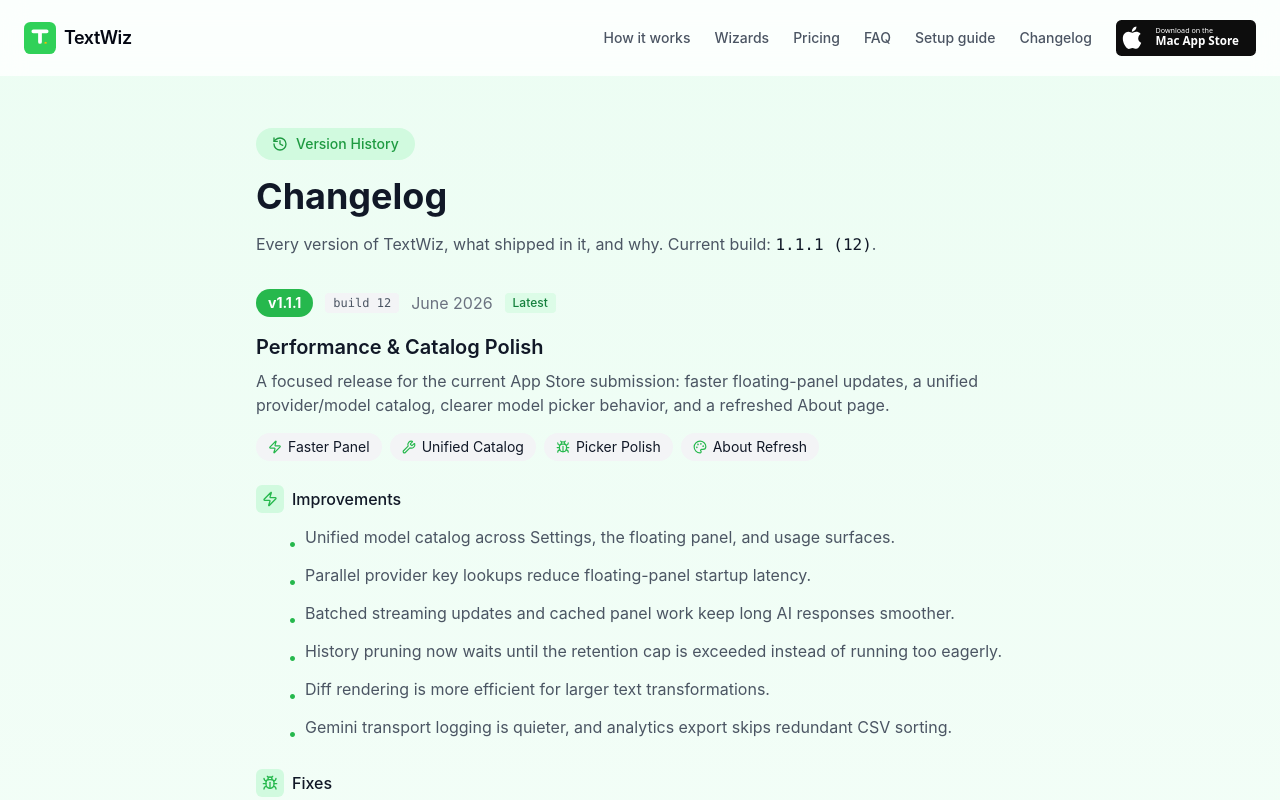
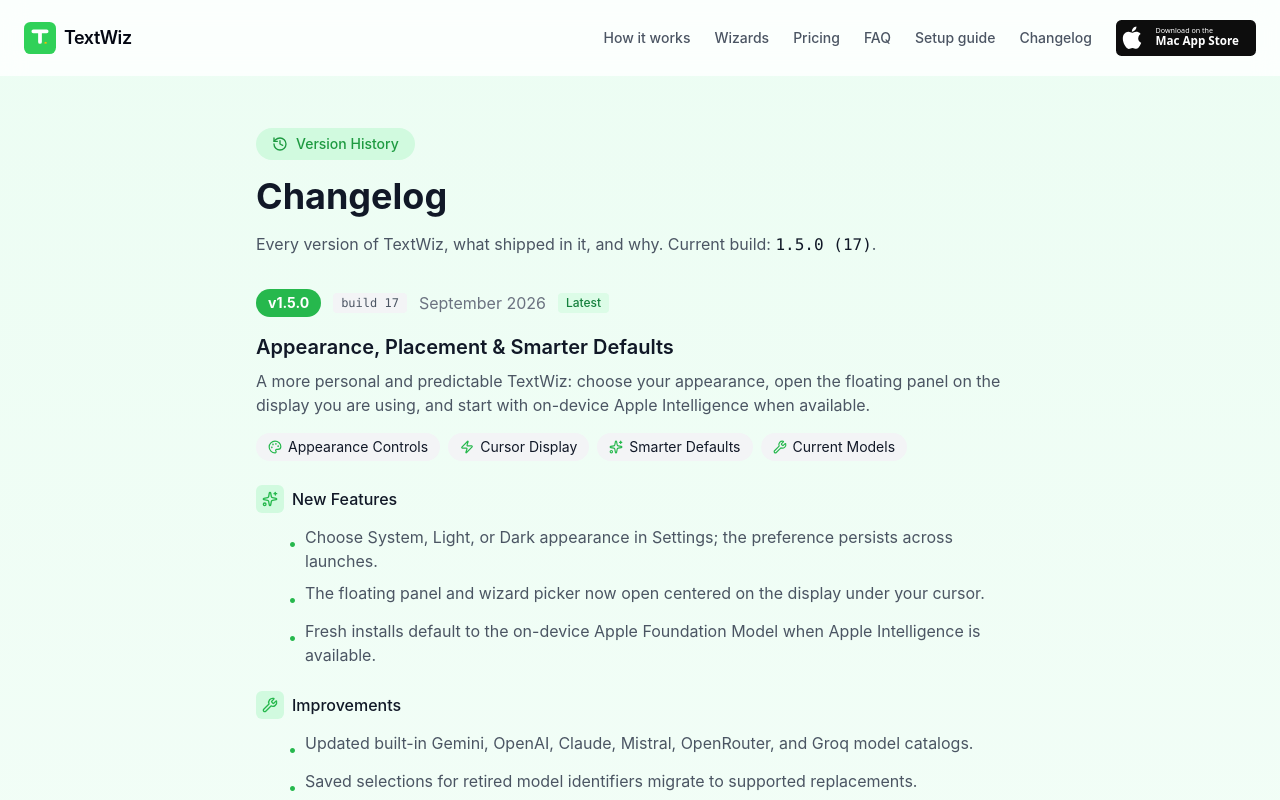
Before and after one commit to luongnv89/textwiz-website, a React (Vite) app: page /changelog in a window 1280 px wide. Shown: the top 800 px of the page. Built offline with nearby package versions, Linux system fonts and the light colour scheme.

Commit message:
docs: publish TextWiz v1.5.0 release

```diff
--- a/src/lib/version.js
+++ b/src/lib/version.js
@@ -1,5 +1,5 @@
 // Keep in sync with Sources/TextWizApp/Info.plist
 // CFBundleShortVersionString + CFBundleVersion
-export const APP_VERSION = '1.1.1';
-export const APP_BUILD = '12';
+export const APP_VERSION = '1.5.0';
+export const APP_BUILD = '17';
 export const APP_VERSION_FULL = `${APP_VERSION} (${APP_BUILD})`;
--- a/src/pages/ChangelogPage.jsx
+++ b/src/pages/ChangelogPage.jsx
@@ -2,6 +2,41 @@
 import { APP_VERSION_FULL } from '../lib/version';
 
 const releases = [
+  {
+    version: '1.5.0',
+    build: '17',
+    date: 'September 2026',
+    title: 'Appearance, Placement & Smarter Defaults',
+    description:
+      'A more personal and predictable TextWiz: choose your appearance, open the floating panel on the display you are using, and start with on-device Apple Intelligence when available.',
+    isLatest: true,
+    highlights: [
+      { icon: Palette, text: 'Appearance Controls' },
+      { icon: Zap, text: 'Cursor Display' },
+      { icon: Sparkles, text: 'Smarter Defaults' },
+      { icon: Wrench, text: 'Current Models' },
+    ],
+    sections: [
+      {
+        title: 'New Features',
+        icon: Sparkles,
+        items: [
+          'Choose System, Light, or Dark appearance in Settings; the preference persists across launches.',
+          'The floating panel and wizard picker now open centered on the display under your cursor.',
+          'Fresh installs default to the on-device Apple Foundation Model when Apple Intelligence is available.',
+        ],
+      },
+      {
+        title: 'Improvements',
+        icon: Wrench,
+        items: [
+          'Updated built-in Gemini, OpenAI, Claude, Mistral, OpenRouter, and Groq model catalogs.',
+          'Saved selections for retired model identifiers migrate to supported replacements.',
+          'Brand text remains legible across light and dark appearances.',
+        ],
+      },
+    ],
+  },
   {
     version: '1.1.1',
     build: '12',
@@ -9,7 +44,7 @@
     title: 'Performance & Catalog Polish',
     description:
       'A focused release for the current App Store submission: faster floating-panel updates, a unified provider/model catalog, clearer model picker behavior, and a refreshed About page.',
-    isLatest: true,
+    isLatest: false,
     highlights: [
       { icon: Zap, text: 'Faster Panel' },
       { icon: Wrench, text: 'Unified Catalog' },
```
